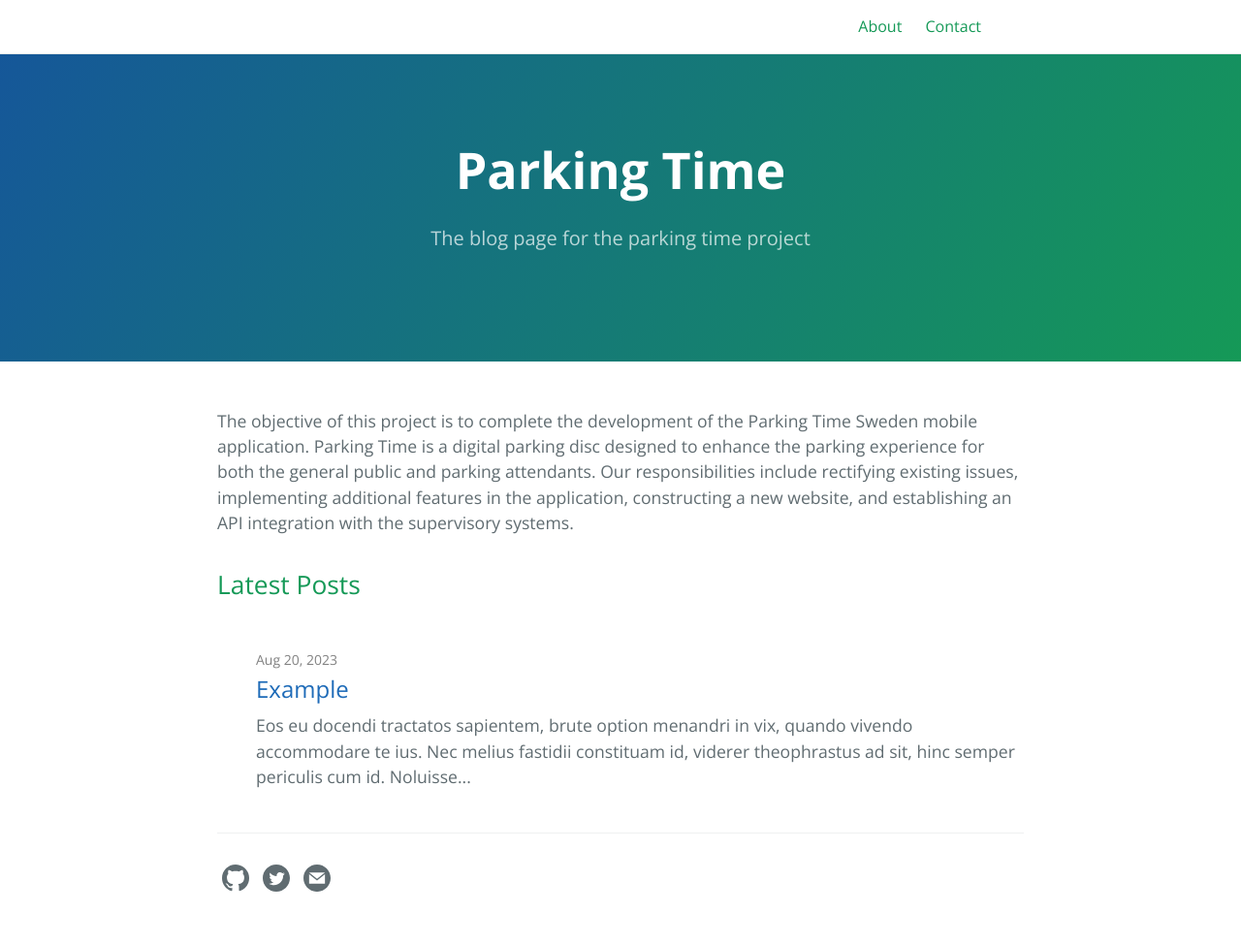
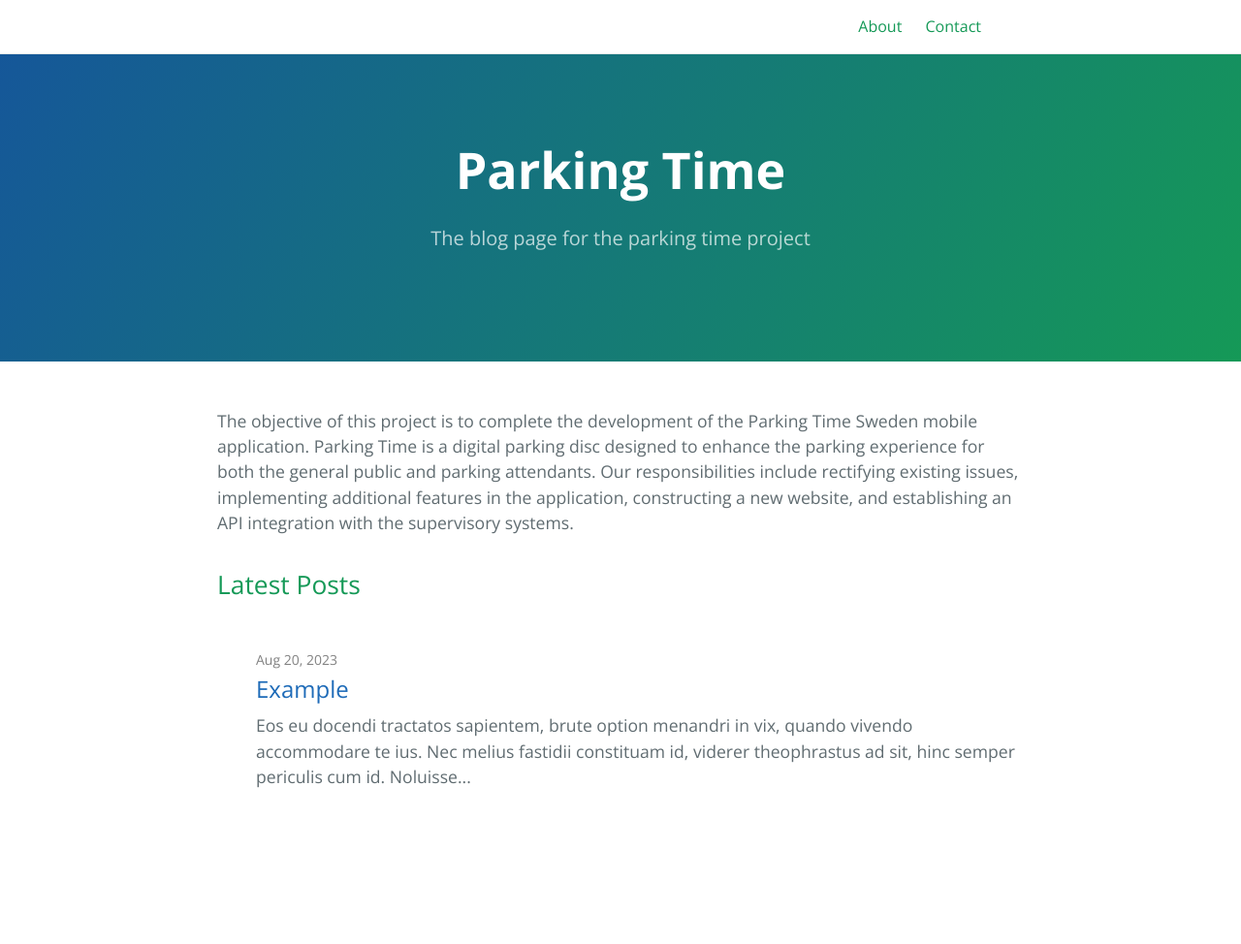
Before and after one commit to Swedish-Parking-Time/Swedish-Parking-Time.github.io, a Jekyll site: the page built from index.md, in a window 1280 px wide. Shown: the whole page at 97% size. Built offline with Jekyll 4.4.1, drawn with Linux system fonts in a browser that asks for light colours; after the commit the page ends 907 px from its top, so only the background shows below that.

Commit message:
Tried to convert to regular theme

```diff
--- a/_config.yml
+++ b/_config.yml
@@ -13,13 +13,17 @@ google_analytics:
 cayman-blog:
   date_format: "%b %-d, %Y"
 
-theme: # leave it empty
+theme: jekyll-theme-cayman-blog
 
 # social
 author: Parking time group
 
 plugins:
   - jekyll-target-blank
+  - jekyll
+  #- html-proofer
+  - rubocop
+  - w3c_validators
 
 target-blank:
     rel: nofollow
--- a/_layouts/default.html
+++ b/_layouts/default.html
@@ -94,43 +94,6 @@
 
             {{ content }}
 
-            <footer class="site-footer">
-                <!-- SVG icons from https://iconmonstr.com -->
-
-                <!-- Github icon -->
-                <span class="my-span-icon">
-                    <a href="{{ site.github.owner_url }}" aria-label="{{ site.github.owner_name }}'s GitHub" title="{{ site.github.owner_name }}'s GitHub">
-                        <svg class="my-svg-icon" xmlns="http://www.w3.org/2000/svg" width="24" height="24" viewBox="0 0 24 24"><path d="M12 0c-6.626 0-12 5.373-12 12 0 5.302 3.438 9.8 8.207 11.387.599.111.793-.261.793-.577v-2.234c-3.338.726-4.033-1.416-4.033-1.416-.546-1.387-1.333-1.756-1.333-1.756-1.089-.745.083-.729.083-.729 1.205.084 1.839 1.237 1.839 1.237 1.07 1.834 2.807 1.304 3.492.997.107-.775.418-1.305.762-1.604-2.665-.305-5.467-1.334-5.467-5.931 0-1.311.469-2.381 1.236-3.221-.124-.303-.535-1.524.117-3.176 0 0 1.008-.322 3.301 1.23.957-.266 1.983-.399 3.003-.404 1.02.005 2.047.138 3.006.404 2.291-1.552 3.297-1.23 3.297-1.23.653 1.653.242 2.874.118 3.176.77.84 1.235 1.911 1.235 3.221 0 4.609-2.807 5.624-5.479 5.921.43.372.823 1.102.823 2.222v3.293c0 .319.192.694.801.576 4.765-1.589 8.199-6.086 8.199-11.386 0-6.627-5.373-12-12-12z"/></svg>
-                    </a>
-                </span>
-
-                <!-- Twitter icon -->
-                <span class="my-span-icon">
-                    <a href="https://twitter.com/{{ site.twitter.username }}" aria-label="{{ site.github.owner_name }}'s Twitter" title="{{ site.github.owner_name }}'s Twitter">
-                        <svg class="my-svg-icon" xmlns="http://www.w3.org/2000/svg" width="24" height="24" viewBox="0 0 24 24"><path d="M12 0c-6.627 0-12 5.373-12 12s5.373 12 12 12 12-5.373 12-12-5.373-12-12-12zm6.066 9.645c.183 4.04-2.83 8.544-8.164 8.544-1.622 0-3.131-.476-4.402-1.291 1.524.18 3.045-.244 4.252-1.189-1.256-.023-2.317-.854-2.684-1.995.451.086.895.061 1.298-.049-1.381-.278-2.335-1.522-2.304-2.853.388.215.83.344 1.301.359-1.279-.855-1.641-2.544-.889-3.835 1.416 1.738 3.533 2.881 5.92 3.001-.419-1.796.944-3.527 2.799-3.527.825 0 1.572.349 2.096.907.654-.128 1.27-.368 1.824-.697-.215.671-.67 1.233-1.263 1.589.581-.07 1.135-.224 1.649-.453-.384.578-.87 1.084-1.433 1.489z"/></svg>
-                    </a>
-                </span>
-
-                <!-- RSS icon -->
-                {% if site.plugins contains "jekyll-feed" %}
-                <span class="my-span-icon">
-                    <a href="{{ "/feed.xml" | absolute_url }}" aria-label="RSS feed" title="{{ site.github.owner_name }}'s RSS feed">
-                        <svg class="my-svg-icon" xmlns="http://www.w3.org/2000/svg" width="24" height="24" viewBox="0 0 24 24"><path d="M12 0c-6.627 0-12 5.373-12 12s5.373 12 12 12 12-5.373 12-12-5.373-12-12-12zm-3.374 17c-.897 0-1.626-.727-1.626-1.624s.729-1.624 1.626-1.624 1.626.727 1.626 1.624-.729 1.624-1.626 1.624zm3.885 0c-.03-3.022-2.485-5.474-5.511-5.504v-2.406c4.361.03 7.889 3.555 7.92 7.91h-2.409zm4.081 0c-.016-5.297-4.303-9.571-9.592-9.594v-2.406c6.623.023 11.985 5.384 12 12h-2.408z"/></svg>
-                    </a>
-                </span>
-                {% endif %}
-
-                <!-- Contact icon -->
-                {% assign contact_page = site.pages | where: "path", "contact.md" | first %}
-                {% if contact_page.title %}
-                <span class="my-span-icon">
-                    <a href="{{ contact_page.url | absolute_url }}" aria-label="Contact" title="Contact {{ site.github.owner_name }}">
-                        <svg class="my-svg-icon" xmlns="http://www.w3.org/2000/svg" width="24" height="24" viewBox="0 0 24 24"><path d="M12 .02c-6.627 0-12 5.373-12 12s5.373 12 12 12 12-5.373 12-12-5.373-12-12-12zm6.99 6.98l-6.99 5.666-6.991-5.666h13.981zm.01 10h-14v-8.505l7 5.673 7-5.672v8.504z"/></svg>
-                    </a>
-                </span>
-                {% endif %}
-
-            </footer>
         </section>
 
         <script>
```
